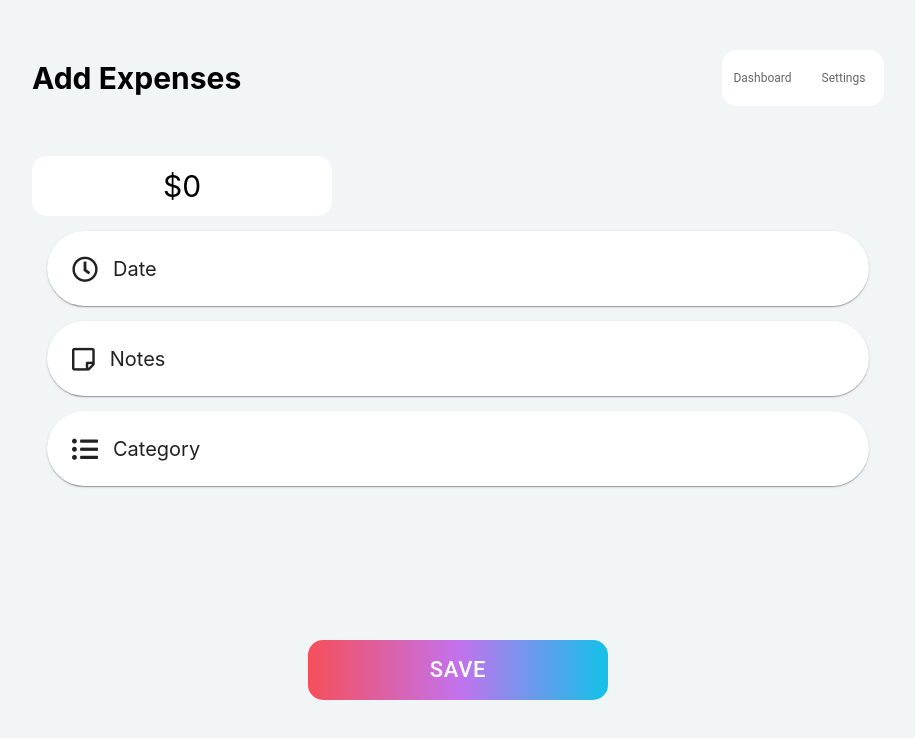
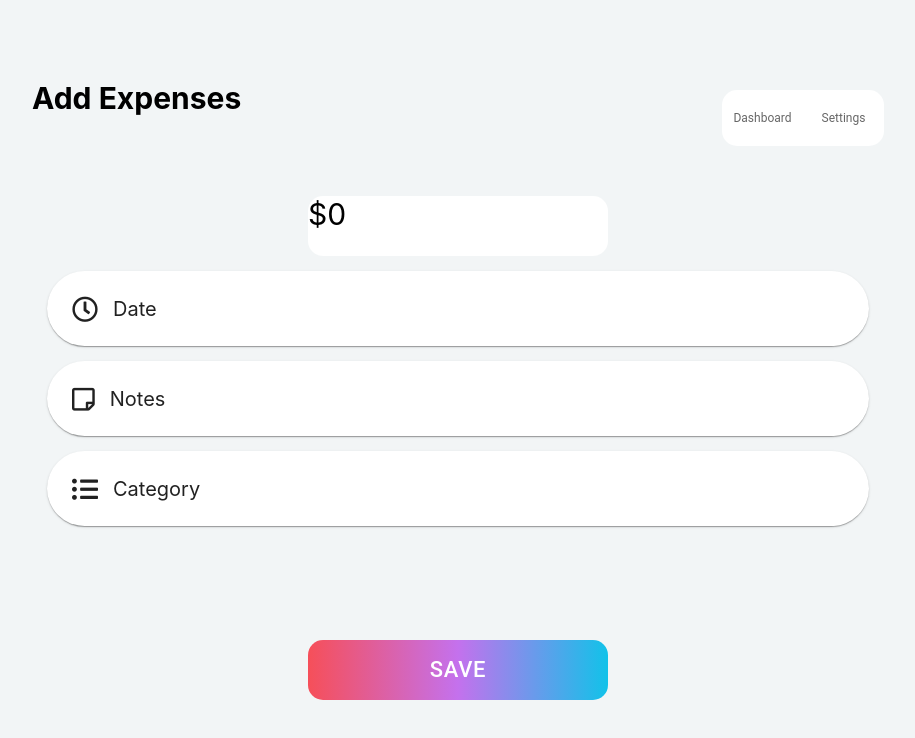
Before and after one commit to marleydoughty/cost-tracker-fe, a React (Create React App) app: page /add-expenses in a window 1280 px wide. Shown: the top 738 px of the page, without its empty margins (182-1097 px from the left). Built offline with nearby package versions, Linux system fonts and the light colour scheme.

Commit message:
adjusted top nav bar for desktop

```diff
--- a/src/client/components/top-nav-bar.jsx
+++ b/src/client/components/top-nav-bar.jsx
@@ -17,6 +17,8 @@ const NavBarContainer = styled(BottomNavigation)`
 font-size:25px;
 display:flex;
 border-radius:15px;
+margin: 40px 0 0 20px;
+
 @media only screen and (max-width:600px){
   display:none;
 };
--- a/src/client/pages/add-expenses.jsx
+++ b/src/client/pages/add-expenses.jsx
@@ -11,7 +11,9 @@ const AddExpenses = () =>{
           <h2>Add Expenses</h2>
           <TopNavBar/>
         </Header>
-        <ExpenseContainer>$0</ExpenseContainer>
+        <ExpenseContainer>
+          <div>$0</div>
+        </ExpenseContainer>
         <CustomCard>
           <CardItems>
             <i className='far fa-clock'></i>
@@ -91,11 +93,15 @@ margin-top:20px;
 display:flex;
 align-items:center;
 justify-content:center;
+
+div {
 background-color:white;
 width:300px;
 height:60px;
 border-radius:15px;
 font-size:30px;
+align-items:center;
+}
 `
 const ButtonContainer = styled.div`
 display:flex;
--- a/src/client/pages/dashboard.jsx
+++ b/src/client/pages/dashboard.jsx
@@ -62,4 +62,5 @@ const HeaderContainer = styled.div`
 display:flex;
 justify-content:space-between;
 align-items:center;
+
 `
```
